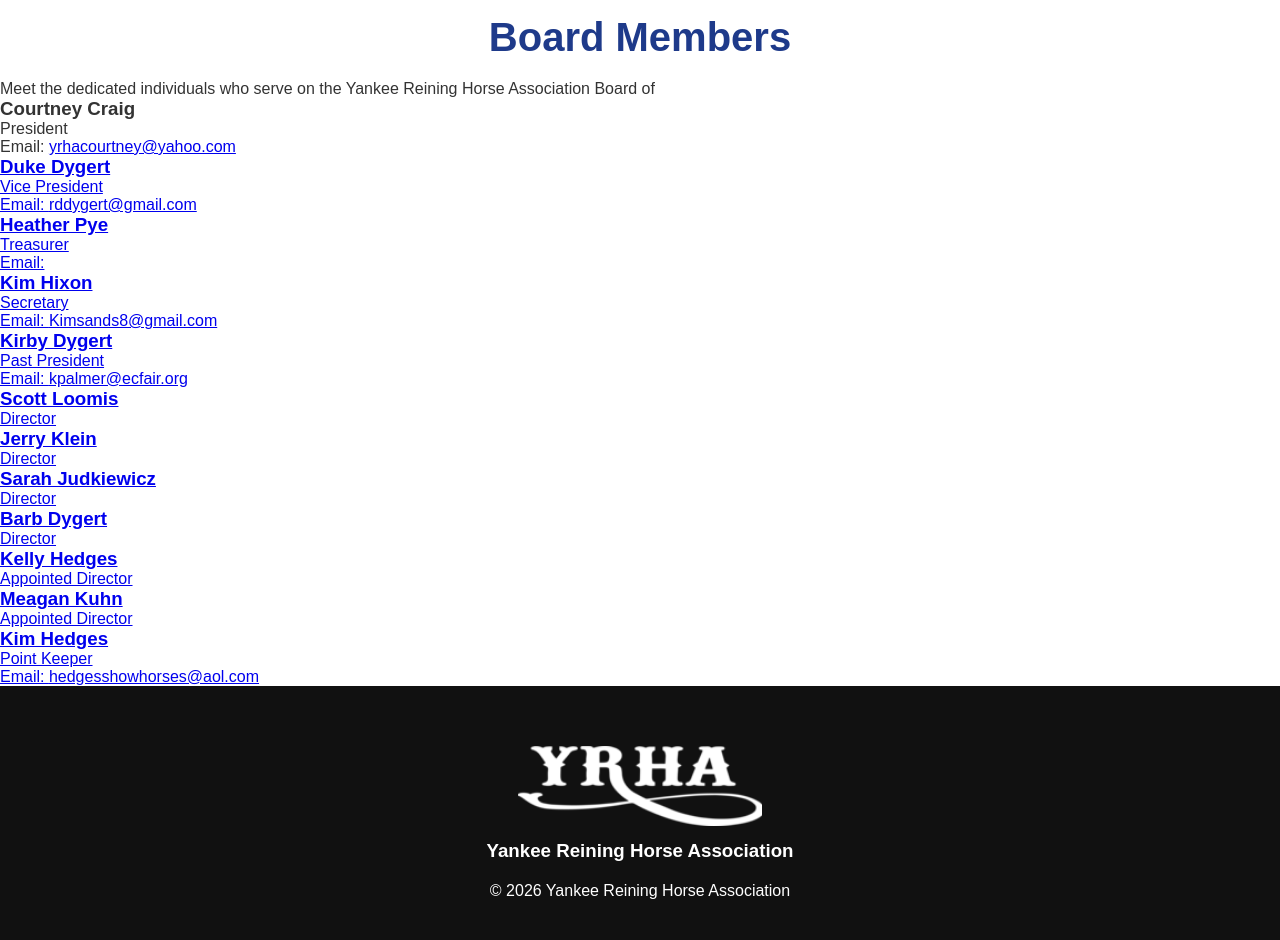
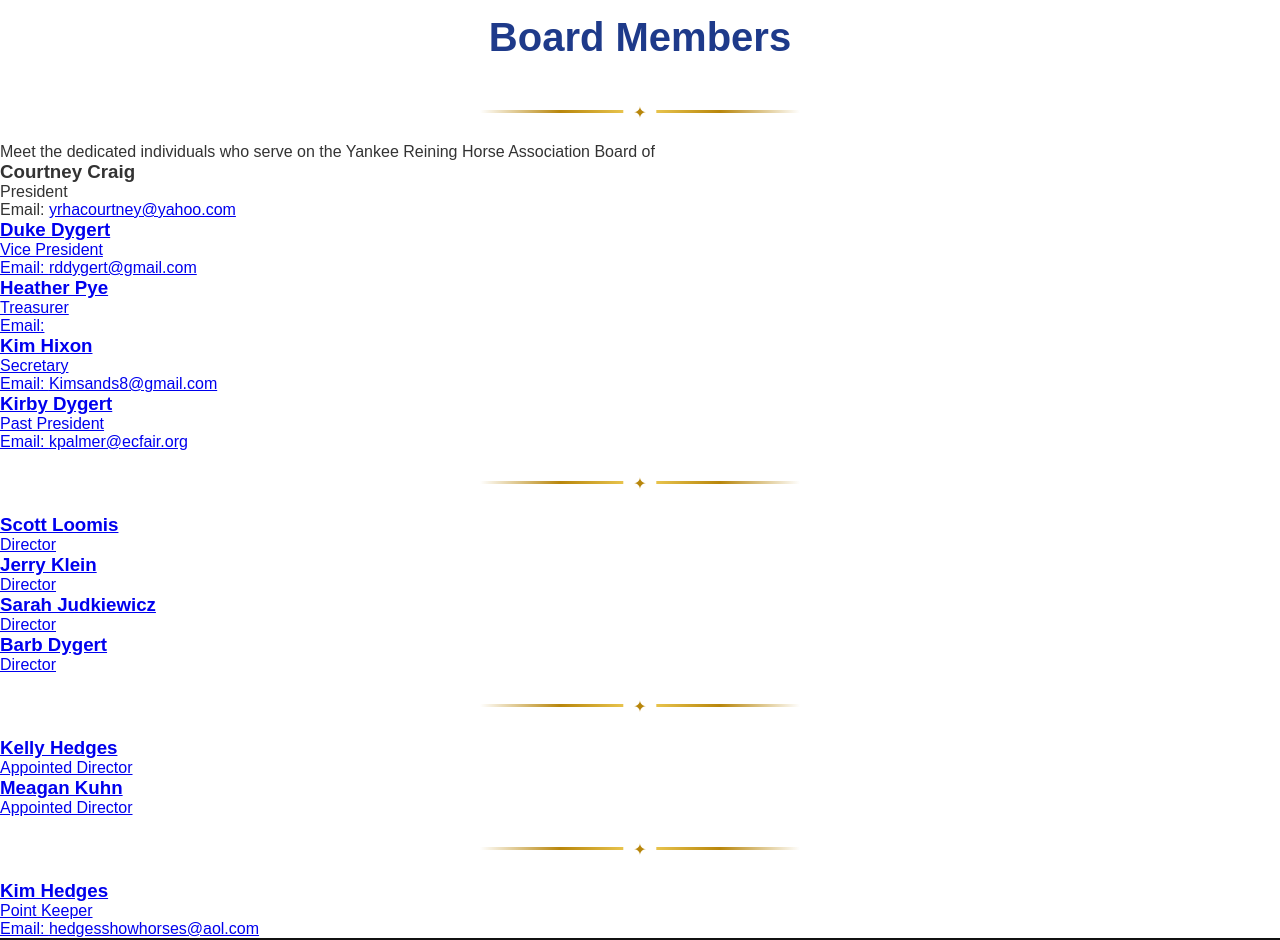
Before and after one commit to Bennettravis/yankeereiners.com, a plain HTML site: page boardmembers.html in a window 1280 px wide. Shown: the part 105-1045 px from the top of the page. Drawn offline with Linux system fonts and the light colour scheme.

Commit message:
small changes

```diff
--- a/boardmembers.html
+++ b/boardmembers.html
@@ -36,7 +36,9 @@
 </header>
 
 <section id="board-members">
+
     <h2>Board Members</h2>
+    <div class="gold-divider"><span></span></div>
     <p>Meet the dedicated individuals who serve on the Yankee Reining Horse Association Board of
 <div class="board-members">
     <div class="board-member">
@@ -64,6 +66,7 @@
         <p>Past President</p>
         <p>Email: <a href="mailto:-kpalmer@ecfair.org">kpalmer@ecfair.org
             </div>
+            <div class="gold-divider"><span></span></div>
     <div class="board-member">
         <h3>Scott Loomis</h3>
         <p>Director</p>
@@ -80,17 +83,16 @@
         <h3>Barb Dygert</h3>
         <p>Director</p>
         </div>
+        <div class="gold-divider"><span></span></div>
         <div class="board-member">
-        <h3>Kelly Hedges
-
-</h3>
+        <h3>Kelly Hedges</h3>
         <p>Appointed Director</p>
         </div>
         <div class="board-member">
         <h3>Meagan Kuhn</h3>
         <p>Appointed Director</p>
         </div>
-
+<div class="gold-divider"><span></span></div>
         <div class="board-member">
         <h3>Kim Hedges</h3>
         <p>Point Keeper</p>
```
Also changed, not shown: membership.html (+1 -0 lines), sponsors.html (+2 -0 lines).
